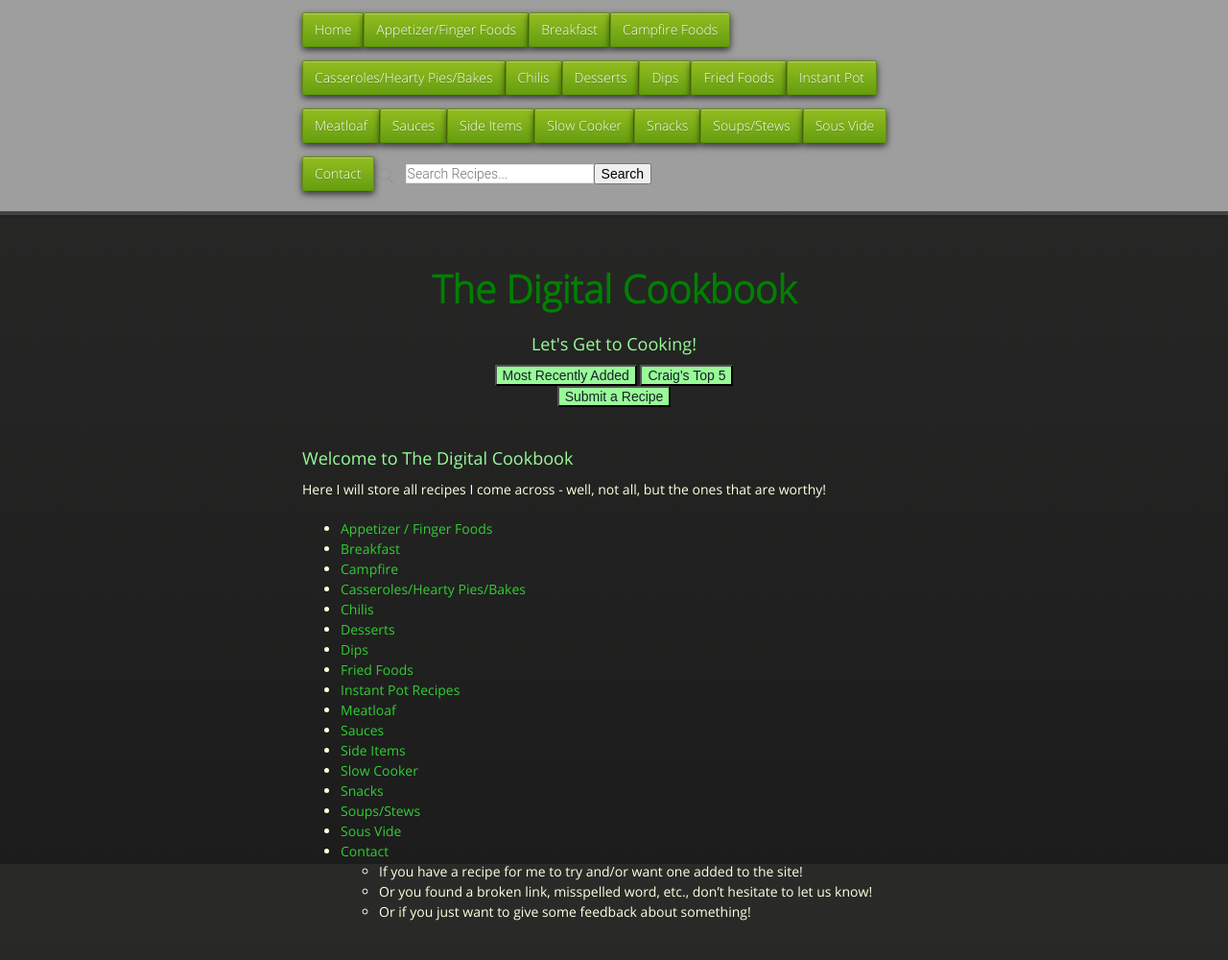
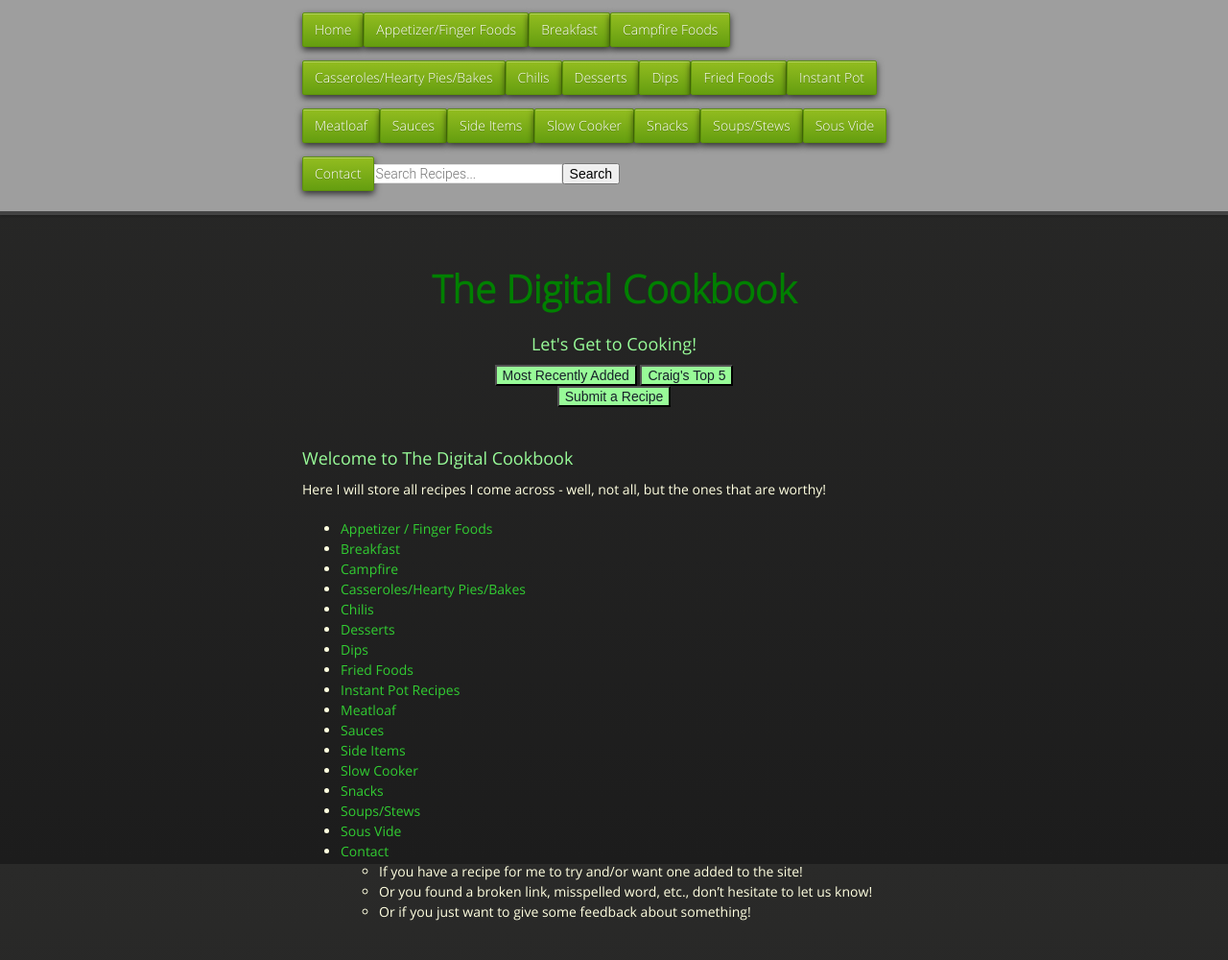
Before and after one commit to cmwillett/TheDigitalCookbook, a Jekyll site: the page built from index.md, in a window 1280 px wide. Shown: the whole page at 96% size. Built offline with Jekyll 4.4.1, drawn with Linux system fonts in a browser that asks for light colours; nearby versions of some CDN libraries.

Commit message:
Update default.html

```diff
--- a/_layouts/default.html
+++ b/_layouts/default.html
@@ -46,7 +46,7 @@ tipue_search_active: true
             <li class="fork"><a href="{{site.github.url}}/Contact/index.html">Contact</a></li>
             <li class="fork">
               <form action="{{ page.url | relative_url }}" id="form1">
-                <div class="tipue_search_left"><img src="{{ "/assets/tipuesearch/search.png" | relative_url }}" class="tipue_search_icon"></div>
+                <!--<div class="tipue_search_left"><img src="{{ "/assets/tipuesearch/search.png" | relative_url }}" class="tipue_search_icon"></div>-->
                 <div class="tipue_search_right"><input type="text" placeholder="Search Recipes..." name="q" id="tipue_search_input" pattern=".{3,}" title="At least 3 characters" required></div><button type="submit" form="form1" value="Submit">Search</button>
                 <div style="clear: both;"></div>
               </form>
```
